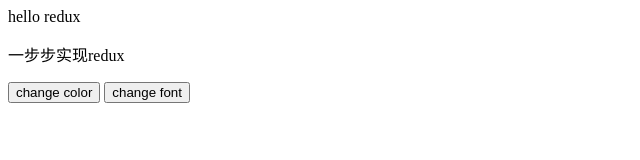
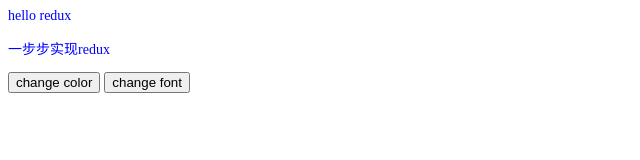
Before and after one commit to sRect/redux, a website built with webpack: page index.html in a window 1280 px wide. Shown: the whole page, without its empty margins (0-640 px from the left). Built offline with nearby package versions, Linux system fonts and the light colour scheme.

Commit message:
feat: :construction: 准备中...

```diff
--- a/index.html
+++ b/index.html
@@ -8,11 +8,11 @@
 </head>
 <body>
   <div id="app">
-    <header>
+    <header id="header">
       hello redux
     </header>
     <main>
-      <p>一步步实现redux</p>
+      <p id="content">一步步实现redux</p>
       <section>
         <button id="changeColorBtn">change color</button>
         <button id="changeFontBtn">change font</button>
--- a/src/js/index.js
+++ b/src/js/index.js
@@ -1 +1,64 @@
-console.log("redux========")
+window.onload = function() {
+  class MyRedux {
+    constructor() {
+      this.state = {
+        color: 'blue',
+        fontSize: '14px'
+      }
+
+      this.DOM = {
+        changeColorBtn: document.querySelector("#changeColorBtn"),
+        changeFontBtn: document.querySelector("#changeFontBtn"),
+        header: document.querySelector("#header"),
+        content: document.querySelector("#content")
+      }
+    }
+
+    renderHeader = ()　=> {
+      const { header} = this.DOM;
+      const { color, fontSize } = this.state;
+      header.style.color = color;
+      header.style.fontSize = fontSize;
+    }
+
+    renderContent = () => {
+      const { content } = this.DOM;
+      const { color, fontSize } = this.state;
+      content.style.color = color;
+      content.style.fontSize = fontSize;
+    }
+
+    renderApp() {
+      this.renderHeader();
+      this.renderContent();
+    }
+
+    changeColor = () => {
+      this.state.color = "deeppink";
+      this.renderApp();
+    }
+
+    changeFont = () => {
+      this.state.fontSize = "20px";
+      this.renderApp();
+    }
+
+    bindEvents() {
+      const wm = new WeakMap();
+      const { changeColorBtn, changeFontBtn } = this.DOM;
+      wm.set(changeColorBtn, this.changeColor);
+      wm.set(changeFontBtn, this.changeFont);
+
+      changeColorBtn.addEventListener('click', wm.get(changeColorBtn), false);
+      changeFontBtn.addEventListener('click', wm.get(changeFontBtn), false);
+    }
+
+    init() {
+      this.renderApp();
+      this.bindEvents();
+    }
+  }
+
+  const myRedux = new MyRedux();
+  myRedux.init();
+}
```
